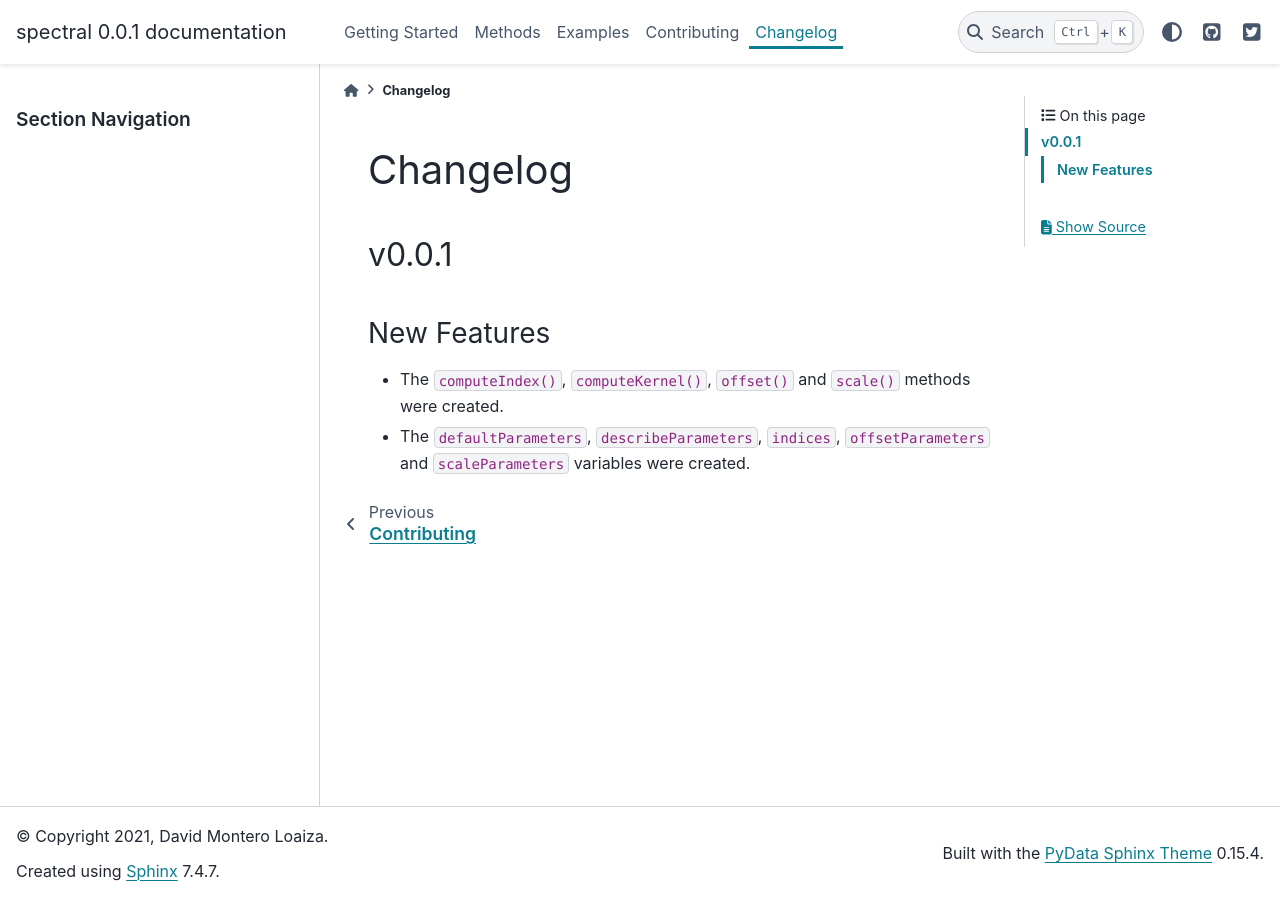
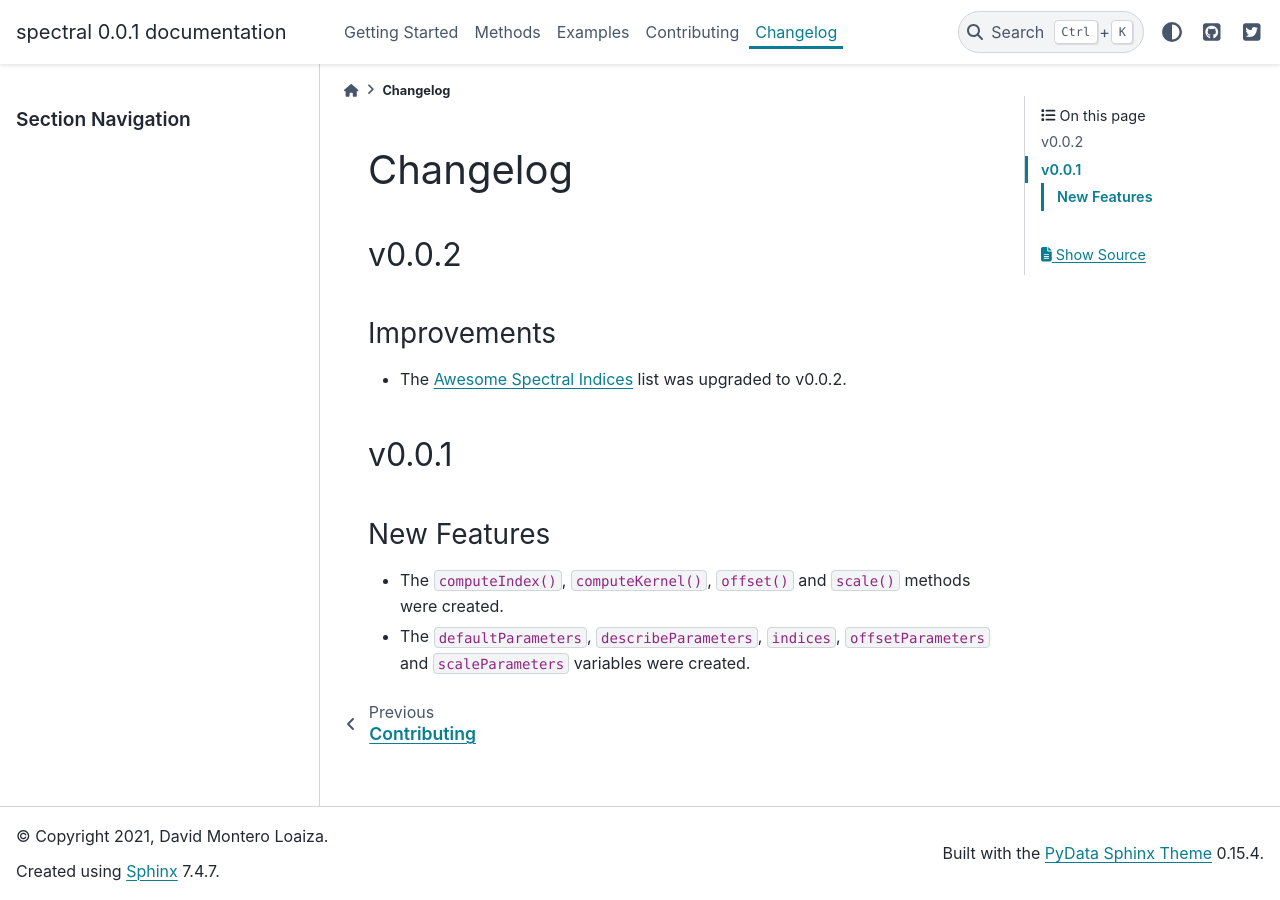
Before and after one commit to awesome-spectral-indices/spectral, a Sphinx documentation site: the page built from docs/changelog.rst, in a window 1280 px wide. Built offline with Sphinx 7.4.7 and the PyData theme 0.15.4, drawn with Linux system fonts in a browser that asks for light colours.

Commit message:
Docs updated

```diff
--- a/docs/changelog.rst
+++ b/docs/changelog.rst
@@ -1,11 +1,19 @@
 Changelog
 ============
 
+v0.0.2
+------
+
+Improvements
+~~~~~~~~~~~~
+
+- The `Awesome Spectral Indices <https://github.com/davemlz/awesome-spectral-indices>`_ list was upgraded to v0.0.2.
+
 v0.0.1
---------------
+------
 
 New Features
-~~~~~~~~~~~~~~~~~~~~~~
+~~~~~~~~~~~~
 
 - The :code:`computeIndex()`, :code:`computeKernel()`, :code:`offset()` and :code:`scale()` methods were created.
 - The :code:`defaultParameters`, :code:`describeParameters`, :code:`indices`, :code:`offsetParameters` and :code:`scaleParameters` variables were created.
```
